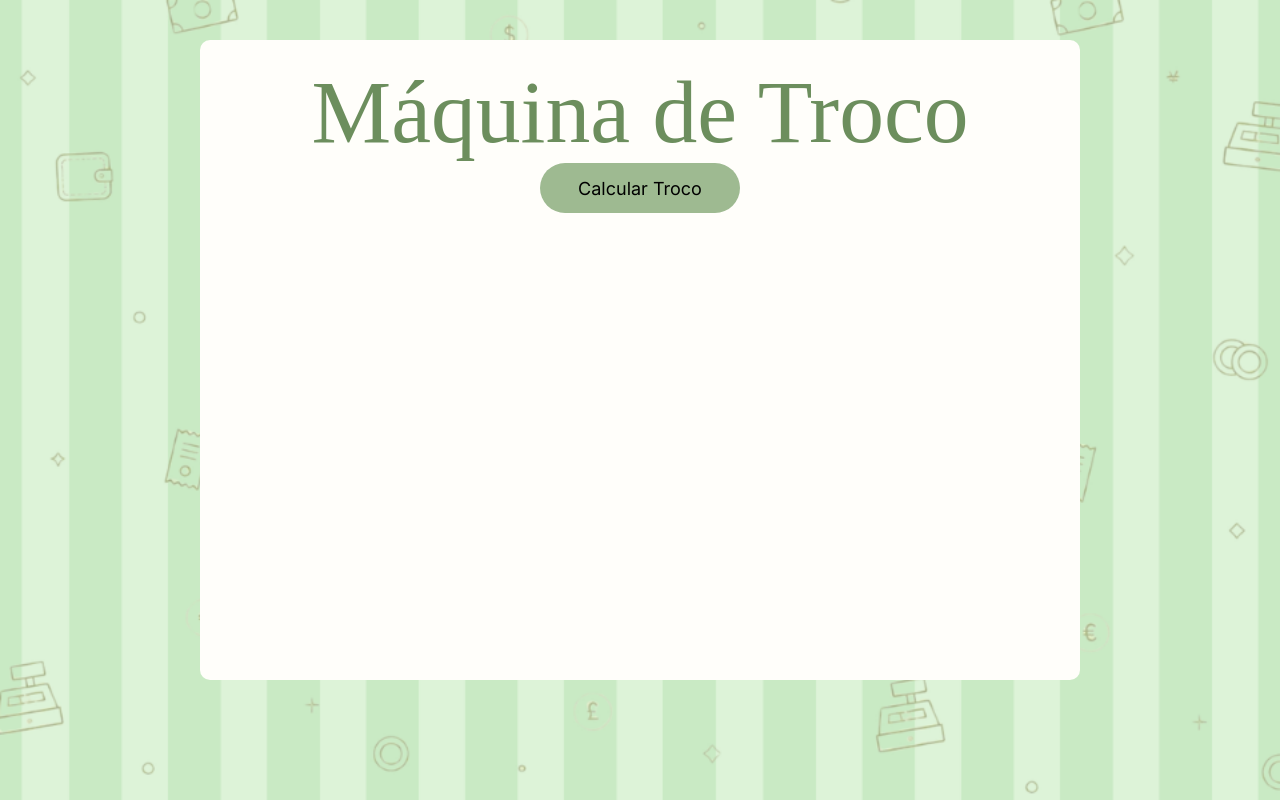
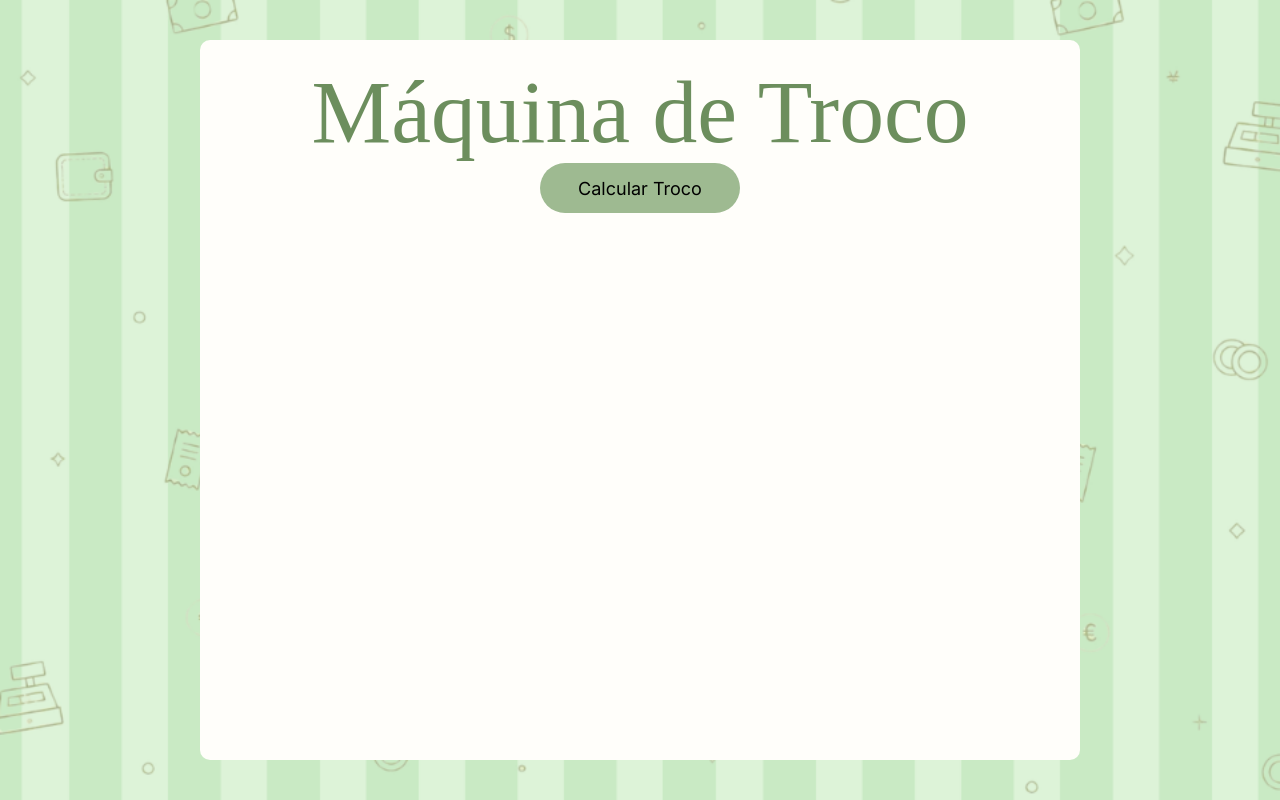
Before and after one commit to HelloisaLeite/maquina-de-troco, a React (Vite) app: page / in a window 1280 px wide. Built offline with nearby package versions, Linux system fonts and the light colour scheme; a web font is replaced by a local one.

Commit message:
redefine medidadas do container

```diff
--- a/src/App.css
+++ b/src/App.css
@@ -6,8 +6,9 @@
 
 .container {
   background-color: var(--box-color);
-  width: 880px;
-  height: 640px;
+  width: 100%;
+  max-width: 880px;
+  min-height: 90vh;
   margin: 40px;
   border-radius: 10px;
 }
```
